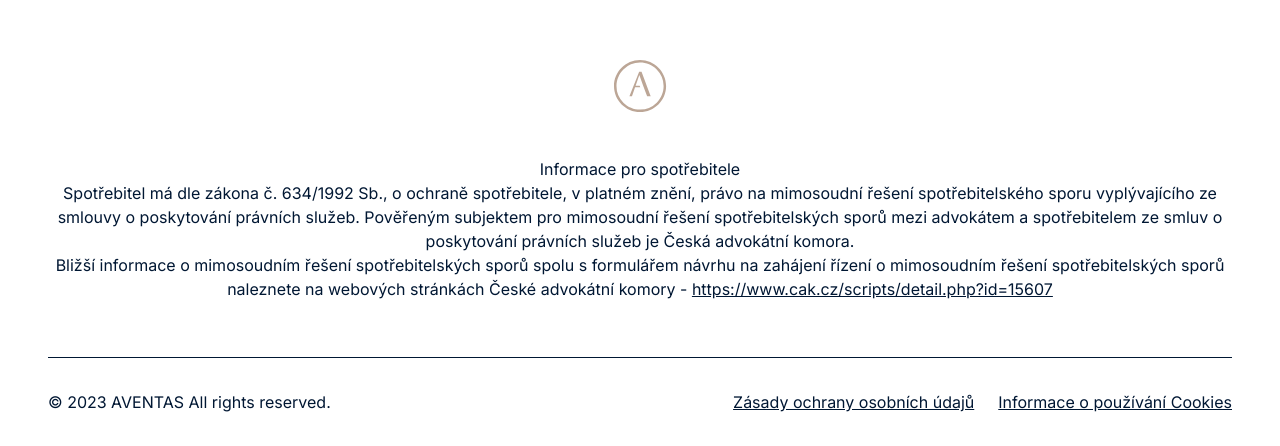
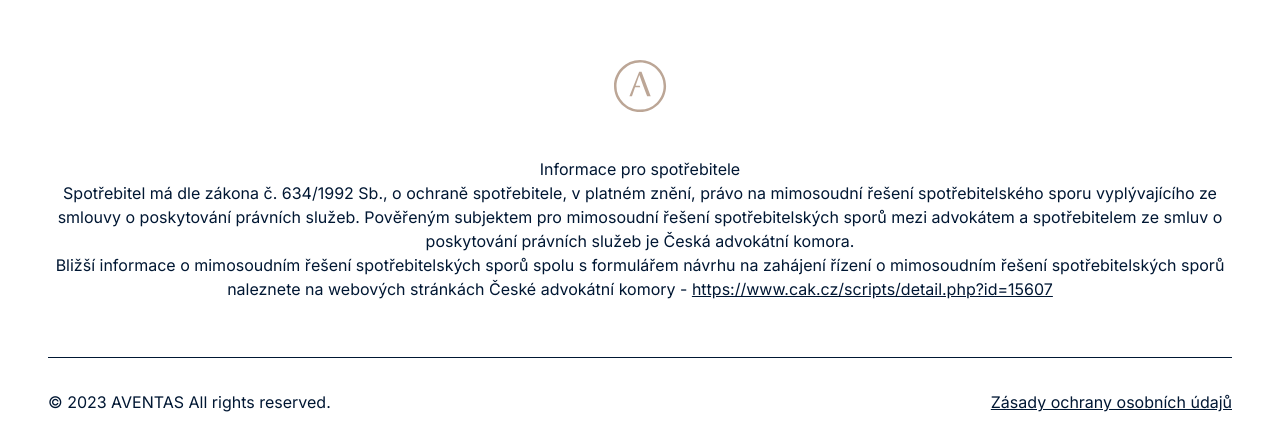
Before and after one commit to Karlos137/aventas, a Next.js app: page / in a window 1280 px wide. Shown: the part 4527-4973 px from the top of the page. Built offline with nearby package versions, Linux system fonts and the light colour scheme; grey boxes are pictures that could not be loaded.

Commit message:
Hide cookies link

```diff
--- a/components/Footer/Footer.tsx
+++ b/components/Footer/Footer.tsx
@@ -39,13 +39,13 @@ const Footer = () => {
           >
             Zásady ochrany osobních údajů
           </a>
-          <a
+          {/* <a
             href='/'
             className='underline hover:no-underline'
             rel='noopener norefferer'
           >
             Informace o používání Cookies
-          </a>
+          </a> */}
         </div>
       </div>
     </footer>
```
